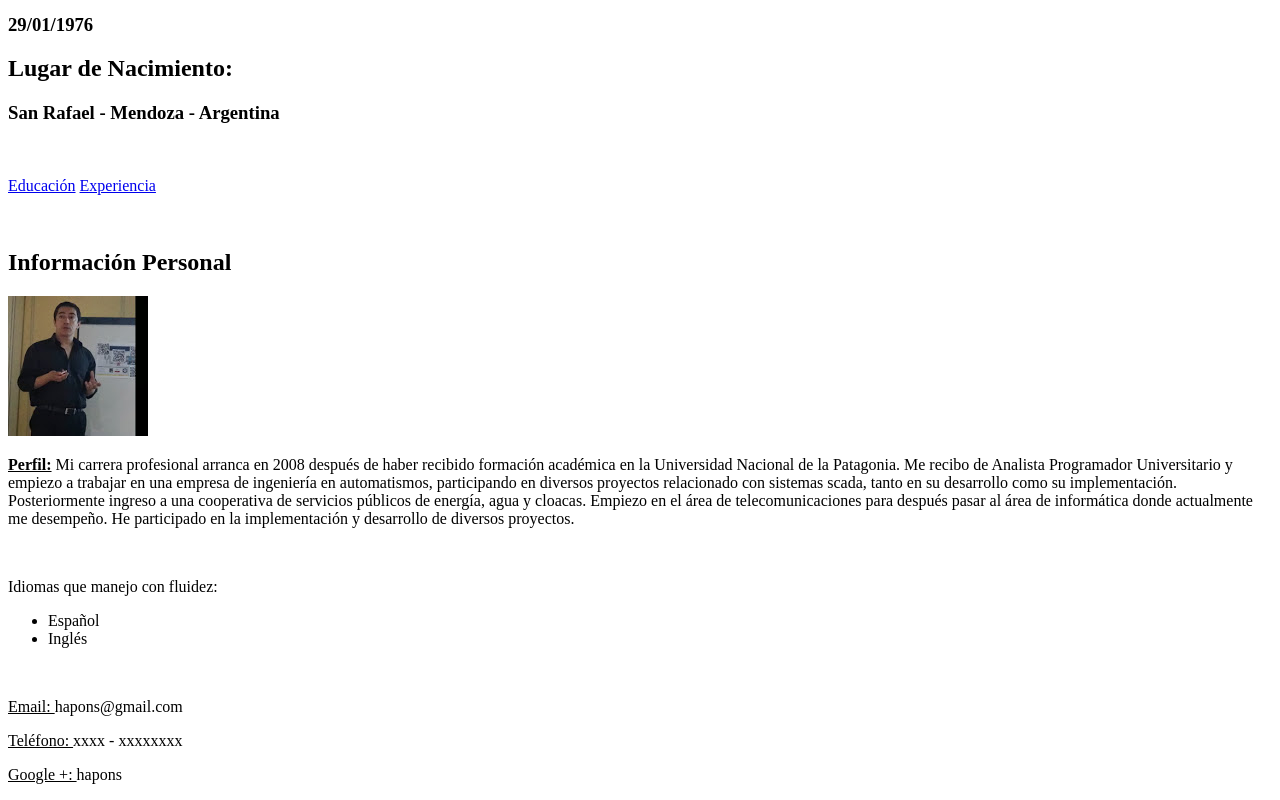
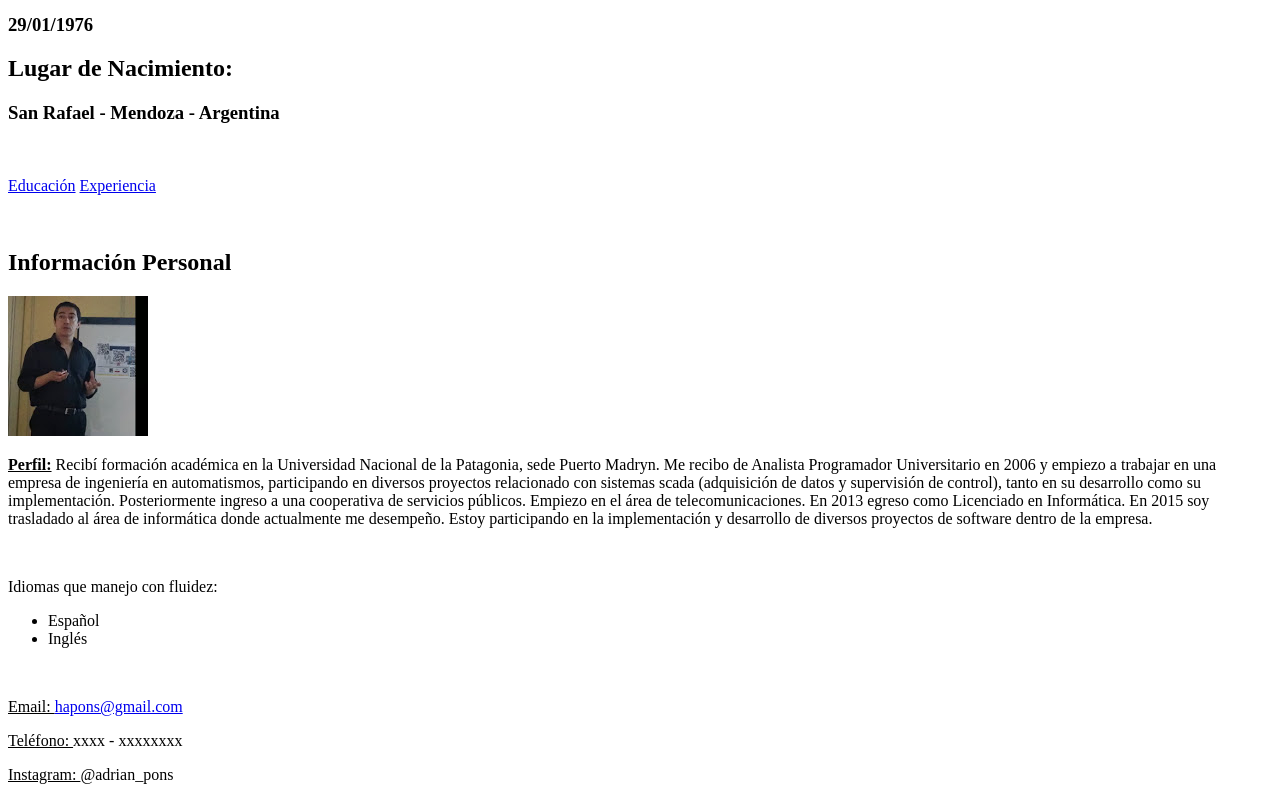
Before and after one commit to hapons/M-dulo-1---Evaluaci-n-Fundamentos-HTML, a plain HTML site: page index.html in a window 1280 px wide. Shown: the part 308-1108 px from the top of the page. Drawn offline with Linux system fonts and the light colour scheme.

Commit message:
Actualización de referencias y enlaces
Actualización de referencias

```diff
--- a/index.html
+++ b/index.html
@@ -22,7 +22,7 @@
     <img src="images/yo_01.jpg" alt="Imagen Personal">
 
     <p><u><strong>Perfil:</strong></u>
-      Mi carrera profesional arranca en 2008 después de haber recibido formación académica en la Universidad Nacional de la Patagonia. Me recibo de Analista Programador Universitario y empiezo a trabajar en una empresa de ingeniería en automatismos, participando en diversos proyectos relacionado con sistemas scada, tanto en su desarrollo como su implementación. Posteriormente ingreso a una cooperativa de servicios públicos de energía, agua y cloacas. Empiezo en el área de telecomunicaciones para después pasar al área de informática donde actualmente me desempeño. He participado en la implementación y desarrollo de diversos proyectos.
+      Recibí formación académica en la Universidad Nacional de la Patagonia, sede Puerto Madryn. Me recibo de Analista Programador Universitario en 2006 y empiezo a trabajar en una empresa de ingeniería en automatismos, participando en diversos proyectos relacionado con sistemas scada (adquisición de datos y supervisión de control), tanto en su desarrollo como su implementación. Posteriormente ingreso a una cooperativa de servicios públicos. Empiezo en el área de telecomunicaciones. En 2013 egreso como Licenciado en Informática. En 2015 soy trasladado al área de informática donde actualmente me desempeño. Estoy participando en la implementación y desarrollo de diversos proyectos de software dentro de la empresa.
     </p>
     <br>
     <p>Idiomas que manejo con fluidez:
@@ -33,9 +33,9 @@
     </p>
     <br>
     <footer>
-      <p><u>Email: </u>hapons@gmail.com</p>
+      <p><u>Email: </u><a href="hapons@gmail.com">hapons@gmail.com</a></p>
       <p><u>Teléfono: </u>xxxx - xxxxxxxx</p>
-      <p><u>Google +: </u>hapons</p>
+      <p><u>Instagram: </u>@adrian_pons</p>
     </footer>
   </body>
 </html>
```
Also changed, not shown: educacion.html (+2 -2 lines), experiencia.html (+5 -3 lines).
